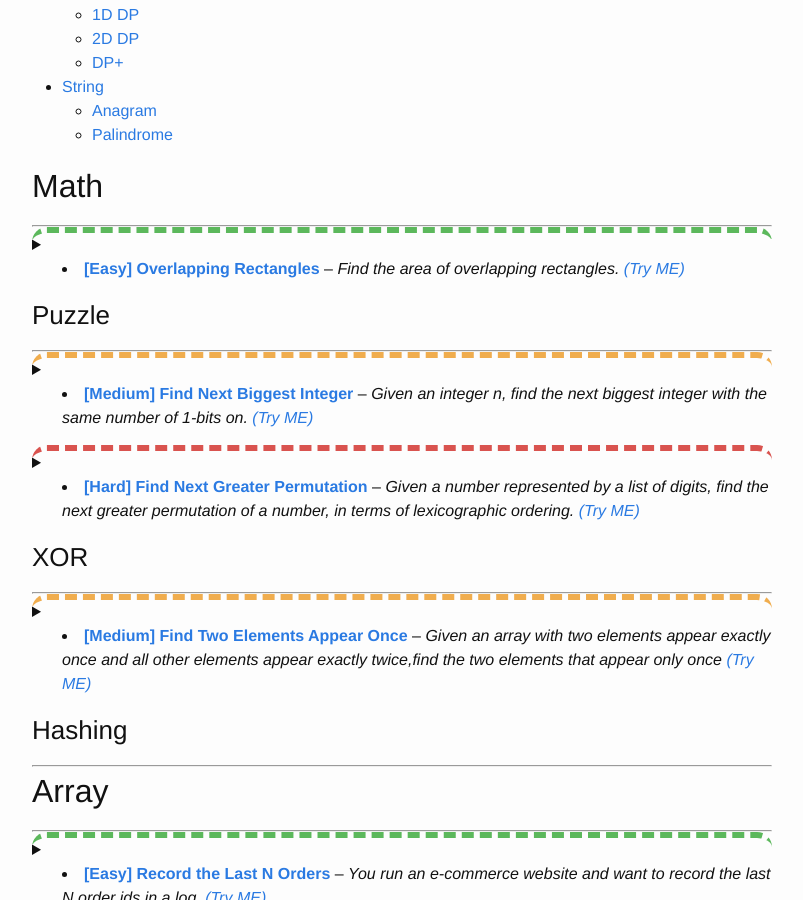
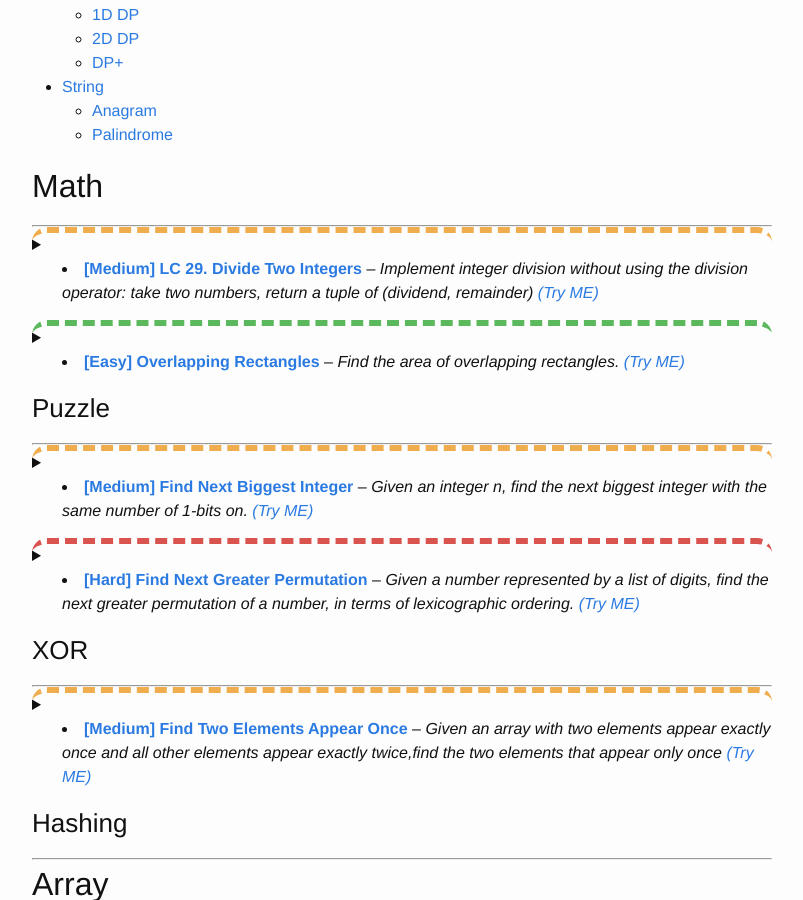
Before and after one commit to trsong/trsong.github.io, a Jekyll site: the page built from _posts/2019-04-01-DailyQuestionsByCategory.md, in a window 1280 px wide and 900 px high, scrolled down 1205 px. Shown: the whole window, without its empty margins (238-1041 px from the left). Built offline with Jekyll 4.4.1, drawn with Linux system fonts in a browser that asks for light colours.

Commit message:
Add previous question to category

```diff
--- a/_posts/2019-04-01-DailyQuestionsByCategory.md
+++ b/_posts/2019-04-01-DailyQuestionsByCategory.md
@@ -26,6 +26,22 @@ categories: Python/Java
 
 ## Math
 ---
+
+<details>
+<summary class="lc_m">
+
+- [**\[Medium\] LC 29. Divide Two Integers**](https://trsong.github.io/python/java/2020/08/02/DailyQuestionsAug/#aug-23-2020-lc-29-medium-divide-two-integers) -- *Implement integer division without using the division operator: take two numbers,  return a tuple of (dividend, remainder)* [*\(Try ME\)*](https://repl.it/@trsong/Divide-Two-Integers-1)
+
+</summary>
+<div>
+
+**Question:** Implement integer division without using the division operator. Your function should return a tuple of `(dividend, remainder)` and it should take two numbers, the product and divisor.
+
+For example, calling `divide(10, 3)` should return `(3, 1)` since the divisor is `3` and the remainder is `1`.
+
+</div>
+</details>
+
 
 <details>
 <summary class="lc_e">
```
